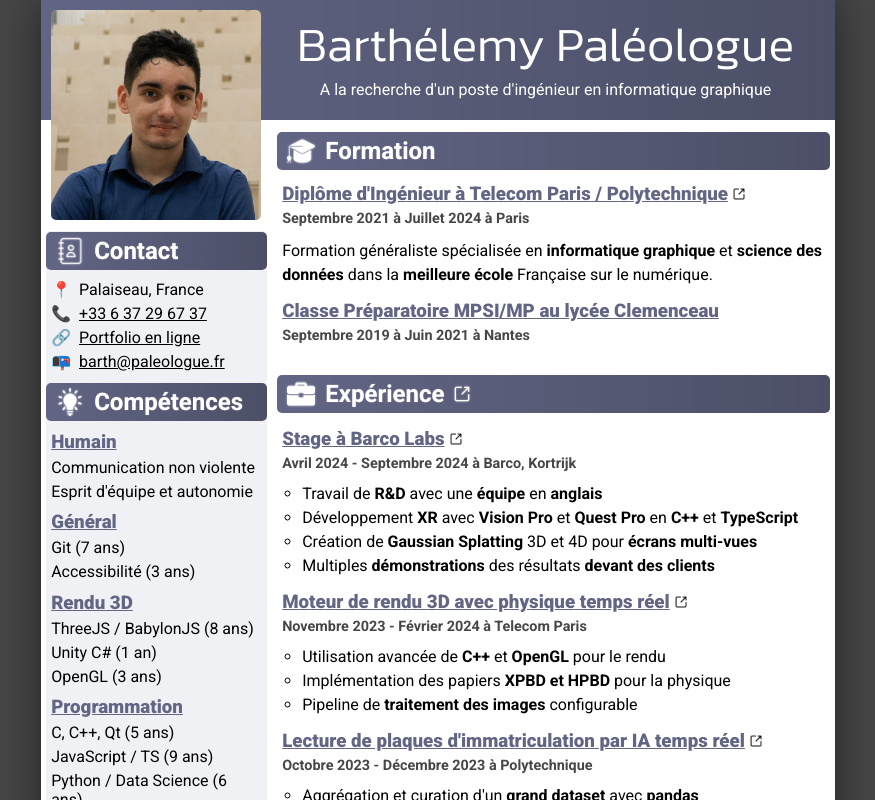
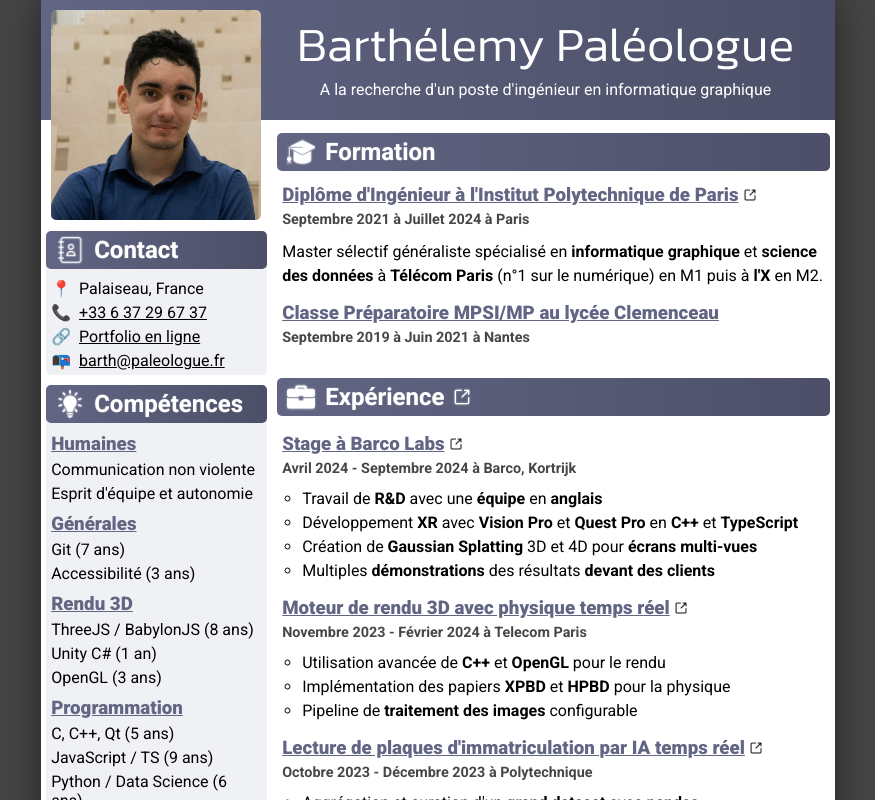
Before and after one commit to BarthPaleologue/resume, a Next.js app: page /resume/ in a window 1280 px wide. Shown: the top 800 px of the page, without its empty margins (202-1077 px from the left). Built offline with nearby package versions, Linux system fonts and the light colour scheme.

Commit message:
more feedback

```diff
--- a/src/app/resumeData/experiences.ts
+++ b/src/app/resumeData/experiences.ts
@@ -27,7 +27,7 @@ export const experiences: Experience[] = [
         when: S({ fr: "Novembre 2023 - Février 2024 à Telecom Paris", en: "November 2023 - February 2024 at Telecom Paris" }),
         what: [
             S({ fr: "Utilisation avancée de <b>C++</b> et <b>OpenGL</b> pour le rendu", en: "Advanced <b>C++</b> and <b>OpenGL</b> for rendering" }),
-            S({ fr: "Implémentation des papiers <b>XPBD et HPBD</b> pour la physique", en: "Implemented <b>XPBD and HPBD</b> papers for physics" }),
+            S({ fr: "Implémentation des papiers <b>XPBD</b> et <b>HPBD</b> pour la physique", en: "Implemented <b>XPBD and HPBD</b> papers for physics" }),
             S({ fr: "Pipeline de <b>traitement des images</b> configurable", en: "Configurable <b>image-processing</b> pipeline" }),
         ],
         enabled: true
@@ -35,7 +35,7 @@ export const experiences: Experience[] = [
     {
         title: S({ fr: "Simulation d'écosystème", en: "Ecosystem Simulation" }),
         url: "https://github.com/BarthPaleologue/inf633-2023-2024",
-        when: S({ fr: "Septembre 2023 - Octobre 2023 à Polytechnique", en: "September 2023 - October 2023 at Institut Polytechnique de Paris" }),
+        when: S({ fr: "Septembre 2023 - Octobre 2023 à Polytechnique", en: "September 2023 - October 2023 at Polytechnique" }),
         what: [
             S({ fr: "Utilisation approfondie du <b>moteur 3D Unity</b>", en: "In-depth use of the <b>Unity 3D Engine</b>" }),
             S({ fr: "Apprentissage par <b>algorithmes génétiques</b>", en: "Machine Learning with <b>genetic algorithms</b>" }),
@@ -122,7 +122,7 @@ export const experiences: Experience[] = [
     {
         title: S({ fr: "Cosmos Journeyer", en: "Cosmos Journeyer" }),
         url: "https://cosmosjourneyer.com",
-        when: S({ fr: "Juin 2021 - Aujourd'hui en autonomie", en: "June 2021 - Today on my own" }),
+        when: S({ fr: "Juin 2021 - Aujourd'hui (en autonomie)", en: "June 2021 - Today (on my own)" }),
         what: [
             S({ fr: "<b>Génération procédurale</b> de <b>système solaires</b> entiers avec <b>BabylonJS</b>", en: "<b>Procedural generation</b> of entire <bsolar systems</b> with <b>BabylonJS</b>" }),
             S({ fr: "Conception d'<b>effets visuels avancés</b> en <b>GLSL</b> (atmosphère, nuages...)", en: "Design of <b>advanced visual effects</b> in <b>GLSL</b> (atmosphere, clouds...)" }),
--- a/src/app/resumeData/formations.ts
+++ b/src/app/resumeData/formations.ts
@@ -9,12 +9,12 @@ export type Formation = {
 
 export const formations: Formation[] = [
     {
-        title: S({ fr: "Diplôme d'Ingénieur à Telecom Paris / Polytechnique", en: "Master's Degree at Telecom Paris" }),
+        title: S({ fr: "Diplôme d'Ingénieur à l'Institut Polytechnique de Paris", en: "Master's Degree at Telecom Paris" }),
         url: S({ fr: "https://www.ip-paris.fr/", en: "https://www.ip-paris.fr/en" }),
         when: S({ fr: "Septembre 2021 à Juillet 2024 à Paris", en: "September 2021 to July 2024 in Paris" }),
         what: S({
-            fr: "Formation généraliste spécialisée en <b>informatique graphique</b> et <b>science des données</b> dans la <b>meilleure école</b> Française sur le numérique.",
-            en: "Generalist training specialized in <b>computer graphics</b> and <b>data science</b> in the <b>best French school</b> in the digital field."
+            fr: "Master sélectif généraliste spécialisé en <b>informatique graphique</b> et <b>science des données</b> à <b>Télécom Paris</b> (n°1 sur le numérique) en M1 puis à <b>l'X</b> en M2.",
+            en: "Selective generalist master's degree specialized in <b>computer graphics</b> and <b>data science</b> at <b>Télécom Paris</b> (n°1 in digital) in M1 then at <b>l'X</b> in M2."
         })
     },
     {
--- a/src/app/resumeData/skills.ts
+++ b/src/app/resumeData/skills.ts
@@ -15,14 +15,14 @@ export type SkillList = {
 
 export const skills: SkillList[] = [
     {
-        title: S({ fr: "Humain", en: "Human" }),
+        title: S({ fr: "Humaines", en: "Human" }),
         skills: [
             { title: S({ fr: "Communication non violente", en: "Non-violent communication" })},
             { title: S({ fr: "Esprit d'équipe et autonomie", en: "Teamwork / Autonomy" })},
         ]
     },
     {
-        title: S({ fr: "Général", en: "General" }),
+        title: S({ fr: "Générales", en: "General" }),
         skills: [
             { title: "Git", yoe: 7 },
             { title: S({ fr: "Accessibilité", en: "Accessibility" }), yoe: 3 },
--- a/src/app/styles/App.scss
+++ b/src/app/styles/App.scss
@@ -76,9 +76,13 @@ body {
       flex: 1;
       margin-top: 106px;
       min-width: 200px;
-      background: lighten($header-background, 50);
       border-radius: $border-radius;
       //padding-bottom: 10px;
+
+      &>section {
+        background: lighten($header-background, 50);
+        padding-bottom: 5px;
+      }
     }
   }
 }
```
